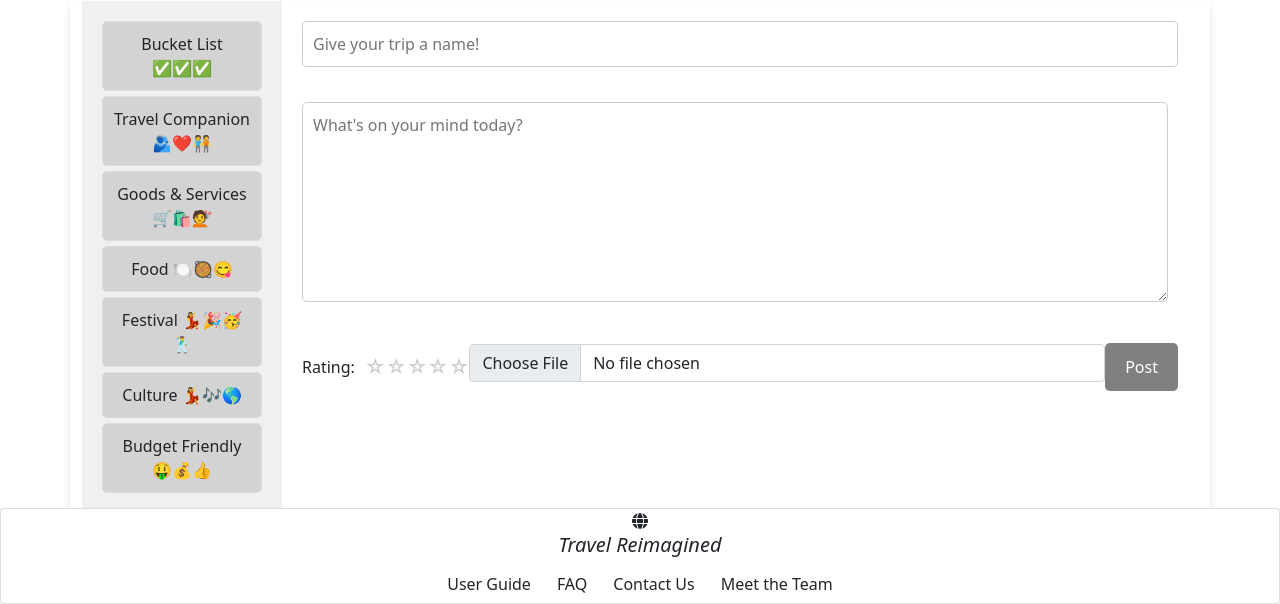
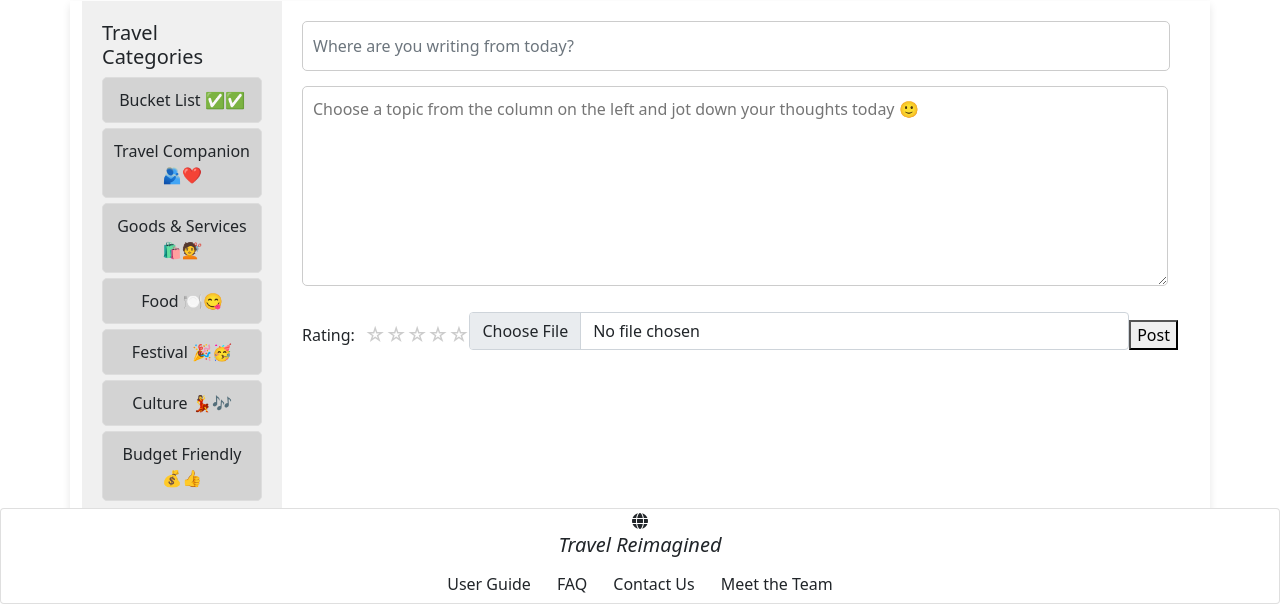
Before and after one commit to 4GeeksAcademy/NomadX-Final_project, a React app: page /create-post in a window 1280 px wide. Shown: the part 196-800 px from the top of the page. Built offline with nearby package versions, Linux system fonts and the light colour scheme; no server answers.

Commit message:
small changes

```diff
--- a/src/front/js/component/navbar.js
+++ b/src/front/js/component/navbar.js
@@ -24,7 +24,7 @@ export const Navbar = () => {
 			</Link>
 			<span className="brandName">NomadX</span>
 				<form className="d-flex mx-auto col-lg-6 col-md-8">
-				<input className="form-control me-2 search-bar" type="search" placeholder="Search" aria-label="Search" />
+				<input className="form-control me-2 search-bar" type="search" placeholder="Search Posts by City Here" aria-label="Search" />
 				</form>
 					<Link to="/create-post">
 						<button type="button" className="btn btn-secondary">Post</button>
--- a/src/front/js/pages/createPost.js
+++ b/src/front/js/pages/createPost.js
@@ -5,25 +5,24 @@ export const CreatePost = () => {
     //const { store, actions } = useContext(Context);
     const [newEntry, setNewEntry] = useState("");
     const [rating, setRating] = useState(0);
-    const [tripName, setTripName] = useState("");
     const [file, setFile] = useState("")
     const [topics, setTopics] = useState([
-        "Nature 🏞️🌳🌊", "Culture 💃🎶🌎", "Attractions 🗽🏰🎢 ",
-        "Accomodation 🏠🛌💤", "Goods & Services 🛒🛍️💇",
-        "Weather ☀️☁️🌩️❄️", "Budget Friendly 🤑💰👍",
-        "Cost/Affordability 💸 ", "Convenience 👍✅👌",
-        "History 🕰️🏛️📜", "Food 🍽️🥘😋", "Safety & Security 🔒👮",
-        "Public Transportation 🚊🚕🚌", "Season of the Year 🌸🏖️🍁⛄",
-        "Religious Holiday ✝️☪️✡️🕉️☸️ ", "Festival 💃🎉🥳🕺",
-        "Travel Companion 🫂❤️🧑‍🤝‍🧑", "Duration of Trip ⏳",
-        "Bucket List ✅✅✅", "Exchange Rate 💱💴💶💵💷",
-        "Peak Season 🔥📈👫👫👫", "Off Season 🏖️😴📉",
-        "How to Book Your Trip 🗓️🗺️🤔", "Hidden Gem 💎💎💎",
-        "Adventure & Exploration ⛰️🎒🤩",
-        "Environmental & Ethical Considerations ♻️💧☮️",
-        "Health & Well-Being 💆🧖💅🧘", "Family Friendly 👨‍👩‍👧‍👦✅",
-        "LGBTQIA2S+ Friendly 🏳️‍🌈🏳️‍⚧️👨‍❤️‍👨👩‍❤️‍👩⚧️", "Solo-Female Travel Friendly 👑🛡️✅",
-        "The Holidays Abroad 🎄🔔🧣",
+        "Nature 🏞️", "Culture 💃🎶", "Attractions 🗽🎢 ",
+        "Accomodation 🛌💤", "Goods & Services 🛍️💇",
+        "Weather ☀️☁️", "Budget Friendly 💰👍",
+        "Cost/Affordability 💸👍 ", "Convenience ✅👌",
+        "History 🏛️📜", "Food 🍽️😋", "Safety & Security 🔒👮",
+        "Public Transportation 🚊🚌", "Season of the Year 🌸🏖️🍁⛄",
+        "Religious Holiday ✝️☪️✡️🕉️☸️ ", "Festival 🎉🥳",
+        "Travel Companion 🫂❤️", "Duration of Trip ⏳",
+        "Bucket List ✅✅", "Exchange Rate 💴💶💵💷",
+        "Peak Season 🔥📈", "Off Season 😴📉",
+        "How to Book Your Trip 🗓️🤔", "Hidden Gem 💎",
+        "Adventure & Exploration ⛰️🎒",
+        "Environmental & Ethical Considerations ♻️💧",
+        "Health & Well-Being 💆🧘", "Family Friendly 👨‍👩‍👧‍👦✅",
+        "LGBTQIA2S+ Friendly 🏳️‍🌈🏳️‍⚧️", "Solo-Female Travel Friendly 🚶‍♀️✅",
+        "The Holidays Abroad 🎄🔔",
     ]);
 
     useEffect(() => {
@@ -73,9 +72,10 @@ export const CreatePost = () => {
 
     return (
         <div className="createPostView">
-            <h1>Create New Post</h1>
+            <h1>Create a New Post</h1>
             <div className="container">
                 <aside className="writingTopics">
+                    <h5>Travel Categories</h5>
                     <ul>
                         {topics.slice(0, 7).map((topic, index) => (
                             <li key={index}>{topic}</li>
@@ -83,18 +83,15 @@ export const CreatePost = () => {
                     </ul>
                 </aside>
                 <main className="writingArea">
-                    <form onSubmit={handleSubmit}>
-                        <div className="nameOfTrip">
-                            <label htmlFor="nameOfTrip" />
-                            <input type="text" id="nameOfTrip"
-                                placeholder="Give your trip a name!"
-                                value={tripName}
-                                onChange={(e) => setTripName(e.target.value)} />
+                    <div className="tripLocation">
+                        <form className="d-flex mx-auto">
+                            <input className="form-control me-2 search-bar" type="search" placeholder="Where are you writing from today?" aria-label="Search" />
+                        </form>
                     </div>
                     <div className="entry-container">
                         <div className="entry">
                             <label htmlFor="entry" aria-placeholder="What's on your mind today?"></label>
-                                <textarea id="entry" placeholder="What's on your mind today?" value={newEntry} onChange={(e) => setNewEntry(e.target.value)}></textarea>
+                            <textarea id="entry" placeholder="Choose a topic from the column on the left and jot down your thoughts today 🙂" value={newEntry} onChange={(e) => setNewEntry(e.target.value)}></textarea>
                         </div>
                         {file && (
                             <img
@@ -129,9 +126,12 @@ export const CreatePost = () => {
                             Post
                         </button>
                     </div>
-                    </form>
             </main>
         </div>
-        </div>
+        </div >
     );
 };
+
+//might need to use useState to for location..
+// to house it and change it on the page, from
+// there being none, to attaching one to the post?
--- a/src/front/js/pages/home.js
+++ b/src/front/js/pages/home.js
@@ -11,13 +11,6 @@ export const Home = () => {
 		<div className="text-center mt-5">
 			<Modal/>
 			<MyMap/>
-
-		<div className="container">
-			<h1>This is the Home Page</h1>
-				<p>
-					<img src={world_map3} alt="World Map" style={{ width: '100%', height: 'auto' }} />
-				</p>
-		</div>
 		</div>
 	);
 };
--- a/src/front/styles/createPost.css
+++ b/src/front/styles/createPost.css
@@ -40,6 +40,7 @@
 }
 .entry-container{
     display: flex;
+    flex-direction: column;
 }
 .entry{
     flex: 1;
@@ -59,11 +60,11 @@
     max-width: 200px;
     max-height: 200px;
 }
-.nameOfTrip{
-    margin-bottom: 20px;
+.tripLocation form{
+    width: 100%;
 }
-.nameOfTrip input{
-    width: 100%;
+.tripLocation input{
+    height: 50px;
     padding: 10px;
     border: 1px solid #ccc;
     border-radius: 5px;
```
Lines whose indentation alone changed are shown as unchanged.
